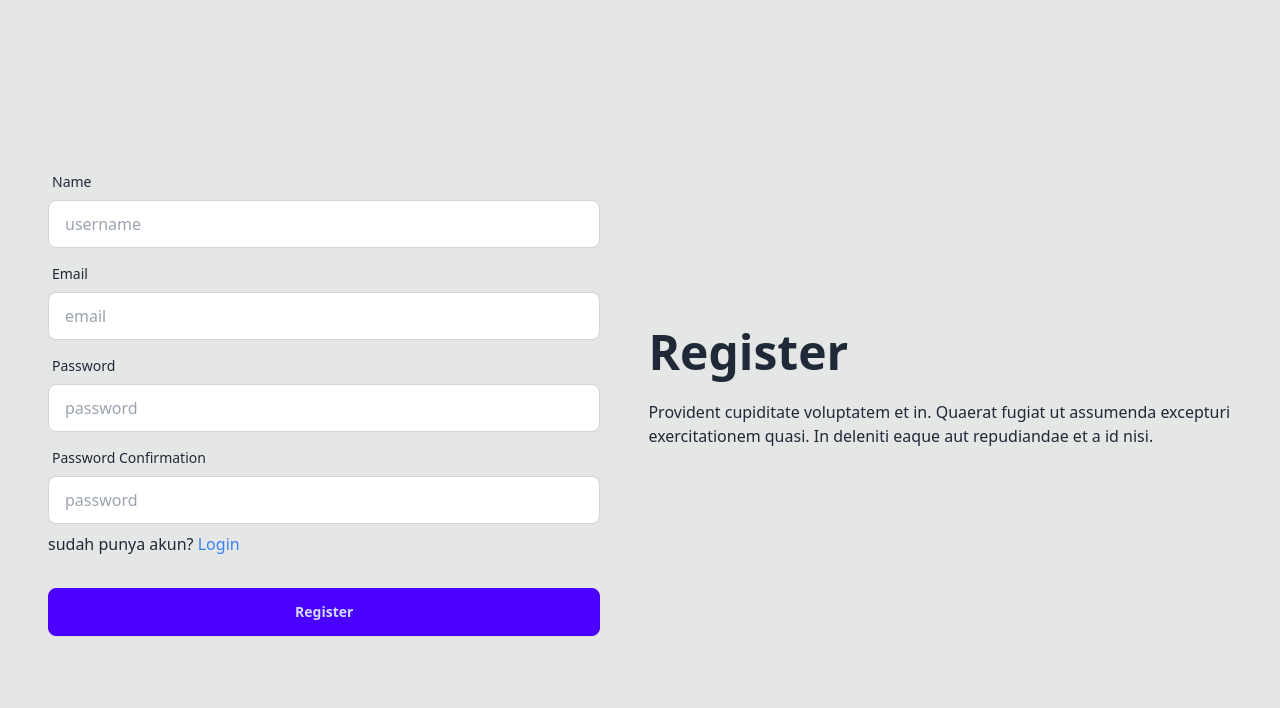
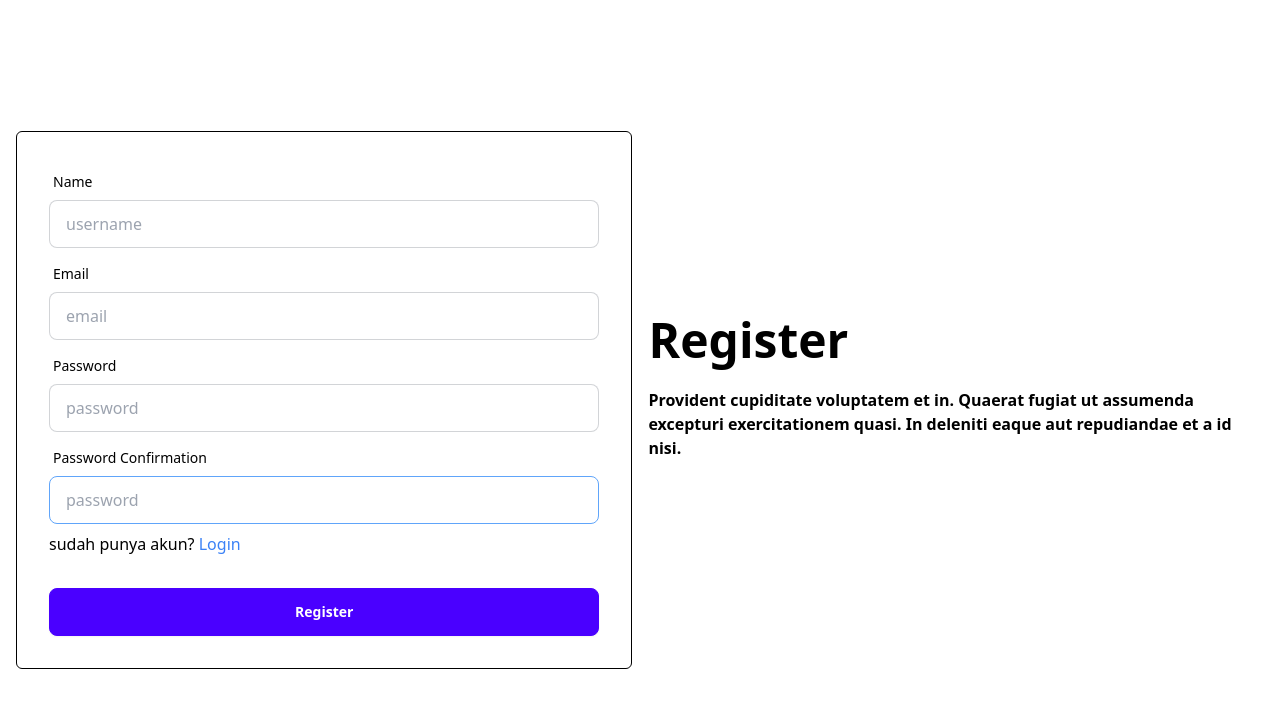
Before and after one commit to MchmdGalih/FE-Kelompok5, a Vue app: page /register in a window 1280 px wide. Shown: the top 708 px of the page. Built offline with nearby package versions, Linux system fonts and the light colour scheme.

Commit message:
updload profile

```diff
--- a/src/components/Admin/Sidebar.vue
+++ b/src/components/Admin/Sidebar.vue
@@ -47,7 +47,7 @@
         </router-link>
       </li>
       <li>
-        <router-link to="/products">
+        <router-link to="/dashboard/product">
           <svg
             xmlns="http://www.w3.org/2000/svg"
             class="h-5 w-5"
--- a/src/components/Form.vue
+++ b/src/components/Form.vue
@@ -1,13 +1,16 @@
 <template>
-  <form class="card-body w-1/2" @submit.prevent="onSubmit">
+  <form
+    class="card-body w-1/2 border border-black rounded-md text-black"
+    @submit.prevent="onSubmit"
+  >
     <div class="form-control" v-if="isRegister">
       <label class="label">
-        <span class="label-text">Name</span>
+        <span class="label-text text-black">Name</span>
       </label>
       <input
         type="text"
         placeholder="username"
-        class="input input-bordered"
+        class="input input-bordered bg-white text-black"
         v-model="formData.name"
       />
       <p class="invalid" v-for="error of v$.name.$errors" :key="error.$uid">
@@ -17,12 +20,12 @@
 
     <div class="form-control">
       <label class="label">
-        <span class="label-text">Email</span>
+        <span class="label-text text-black">Email</span>
       </label>
       <input
         type="email"
         placeholder="email"
-        class="input input-bordered"
+        class="input input-bordered bg-white text-black"
         v-model="formData.email"
       />
     </div>
@@ -31,12 +34,12 @@
     </p>
     <div class="form-control">
       <label class="label">
-        <span class="label-text">Password</span>
+        <span class="label-text text-black">Password</span>
       </label>
       <input
         type="password"
         placeholder="password"
-        class="input input-bordered"
+        class="input input-bordered bg-white text-black"
         v-model="formData.password"
       />
     </div>
@@ -46,12 +49,14 @@
 
     <div class="form-control" v-if="isRegister">
       <label class="label">
-        <span class="label-text">Password Confirmation</span>
+        <span class="label-text bg-white text-black"
+          >Password Confirmation</span
+        >
       </label>
       <input
         type="password"
         placeholder="password"
-        class="input input-bordered"
+        class="input border border-blue-400 bg-white text-black"
         v-model="formData.password_confirmation"
       />
       <p class="invalid" v-for="error of v$.name.$errors" :key="error.$uid">
@@ -68,7 +73,11 @@
     </p>
 
     <div class="form-control mt-6">
-      <button class="btn btn-primary" type="submit" :disabled="loading">
+      <button
+        class="btn btn-primary text-white font-bold"
+        type="submit"
+        :disabled="loading"
+      >
         {{ isRegister ? "Register" : "Login" }}
       </button>
     </div>
--- a/src/components/NavbarDaisy.vue
+++ b/src/components/NavbarDaisy.vue
@@ -43,6 +43,12 @@
         <div tabindex="0" role="button" class="btn btn-ghost btn-circle avatar">
           <div class="w-10 rounded-full">
             <img
+              v-if="auth.currentUser.profile"
+              alt="Tailwind CSS Navbar component"
+              :src="auth.currentUser.profile.image"
+            />
+            <img
+              v-else
               alt="Tailwind CSS Navbar component"
               src="https://img.daisyui.com/images/stock/photo-1534528741775-53994a69daeb.webp"
             />
--- a/src/stores/auth.js
+++ b/src/stores/auth.js
@@ -14,6 +14,12 @@ export const authStore = defineStore("auth", () => {
   const currentUser = ref(
     localStorage.getItem("user")
       ? JSON.parse(localStorage.getItem("user"))
+      : null
+  );
+
+  const profile = ref(
+    localStorage.getItem("profile")
+      ? JSON.parse(localStorage.getItem("profile"))
       : null
   );
 
@@ -58,8 +64,10 @@ export const authStore = defineStore("auth", () => {
 
       token.value = null;
       currentUser.value = null;
+      profile.value = null;
       localStorage.removeItem("token");
       localStorage.removeItem("user");
+      localStorage.removeItem("profile");
 
       alert(data.message);
       router.replace("/login");
@@ -77,6 +85,7 @@ export const authStore = defineStore("auth", () => {
 
       currentUser.value = data.user;
       localStorage.setItem("user", JSON.stringify(currentUser));
+      return data.user;
     } catch (error) {
       console.log(error.message);
     }
@@ -121,8 +130,19 @@ export const authStore = defineStore("auth", () => {
     }
   }
 
-  async function profile () {
-
+  async function uploadProfile(payload) {
+    try {
+      const { data } = await apiClient.post("/auth/profile", payload, {
+        headers: {
+          Authorization: `Bearer ${token.value}`,
+        },
+      });
+      profile.value = data.user;
+      localStorage.setItem("profile", JSON.stringify(profile.value));
+      console.log(data);
+    } catch (error) {
+      console.log(error);
+    }
   }
 
   return {
@@ -134,5 +154,6 @@ export const authStore = defineStore("auth", () => {
     getUserLogged,
     verifyAccount,
     generateOtp,
+    uploadProfile,
   };
 });
--- a/src/views/Login.vue
+++ b/src/views/Login.vue
@@ -1,9 +1,9 @@
 <template>
-  <div class="hero bg-base-300 min-h-screen">
+  <div class="hero bg-white min-h-screen">
     <div class="hero-content flex-col lg:flex-row-reverse">
       <div class="text-center w-1/2 lg:text-left">
-        <h1 class="text-5xl font-bold">Login</h1>
-        <p class="py-6">
+        <h1 class="text-5xl text-black font-bold">Login</h1>
+        <p class="py-6 text-black semi-bold">
           Provident cupiditate voluptatem et in. Quaerat fugiat ut assumenda
           excepturi exercitationem quasi. In deleniti eaque aut repudiandae et a
           id nisi.
@@ -16,5 +16,4 @@
 
 <script setup>
 import Form from "@/components/Form.vue";
-
 </script>
--- a/src/views/Profile.vue
+++ b/src/views/Profile.vue
@@ -7,8 +7,10 @@
             class="ring-primary ring-offset-base-100 w-24 rounded-full ring ring-offset-2"
           >
             <img
-              src="https://img.daisyui.com/images/stock/photo-1534528741775-53994a69daeb.webp"
+              v-if="store.currentUser"
+              :src="store.currentUser.profile?.image"
             />
+            <img v-else src="" />
           </div>
         </div>
 
@@ -37,12 +39,12 @@
             <input
               type="file"
               class="file-input file-input-ghost bg-white border-black w-full"
-              @onchange="handleUploadFile"
+              @change="handleImage"
             />
           </div>
 
-          <div class="w-full text-center" v-if="isLoading">
-            <p>Loading....</p>
+          <div class="w-full text-center">
+            <button type="submit" class="btn w-full bg-blue-600">Submit</button>
           </div>
         </form>
       </div>
@@ -53,19 +55,39 @@
 <script setup>
 import Default from "@/layouts/Default.vue";
 import { authStore } from "@/stores/auth";
-import { reactive, ref } from "vue";
+import { onMounted, reactive, ref } from "vue";
 
 const isLoading = ref(false);
 const store = authStore();
-const user = store.currentUser;
-
 const payload = reactive({
-  id: "",
-  age: "",
+  age: 0,
   bio: "",
   image: null,
 });
 
+const handleImage = (e) => {
+  const selectedFile = e.target.files[0];
+  payload.image = selectedFile;
+};
 
+const handleSubmit = async () => {
+  const formData = new FormData();
+  formData.append("age", payload.age);
+  formData.append("bio", payload.bio);
 
+  if (payload.image) {
+    formData.append("image", payload.image);
+  }
+
+  try {
+    const res = await store.uploadProfile(formData);
+    await store.getUserLogged();
+  } catch (error) {
+    throw error;
+  }
+};
+
+onMounted(async () => {
+  await store.getUserLogged();
+});
 </script>
--- a/src/views/Register.vue
+++ b/src/views/Register.vue
@@ -1,9 +1,9 @@
 <template>
-  <div class="hero bg-base-300 min-h-screen">
+  <div class="hero bg-white min-h-screen">
     <div class="hero-content flex-col lg:flex-row-reverse">
       <div class="text-center w-1/2 lg:text-left">
-        <h1 class="text-5xl font-bold">Register</h1>
-        <p class="py-6">
+        <h1 class="text-5xl text-black font-bold">Register</h1>
+        <p class="py-6 text-black font-semibold">
           Provident cupiditate voluptatem et in. Quaerat fugiat ut assumenda
           excepturi exercitationem quasi. In deleniti eaque aut repudiandae et a
           id nisi.
```
